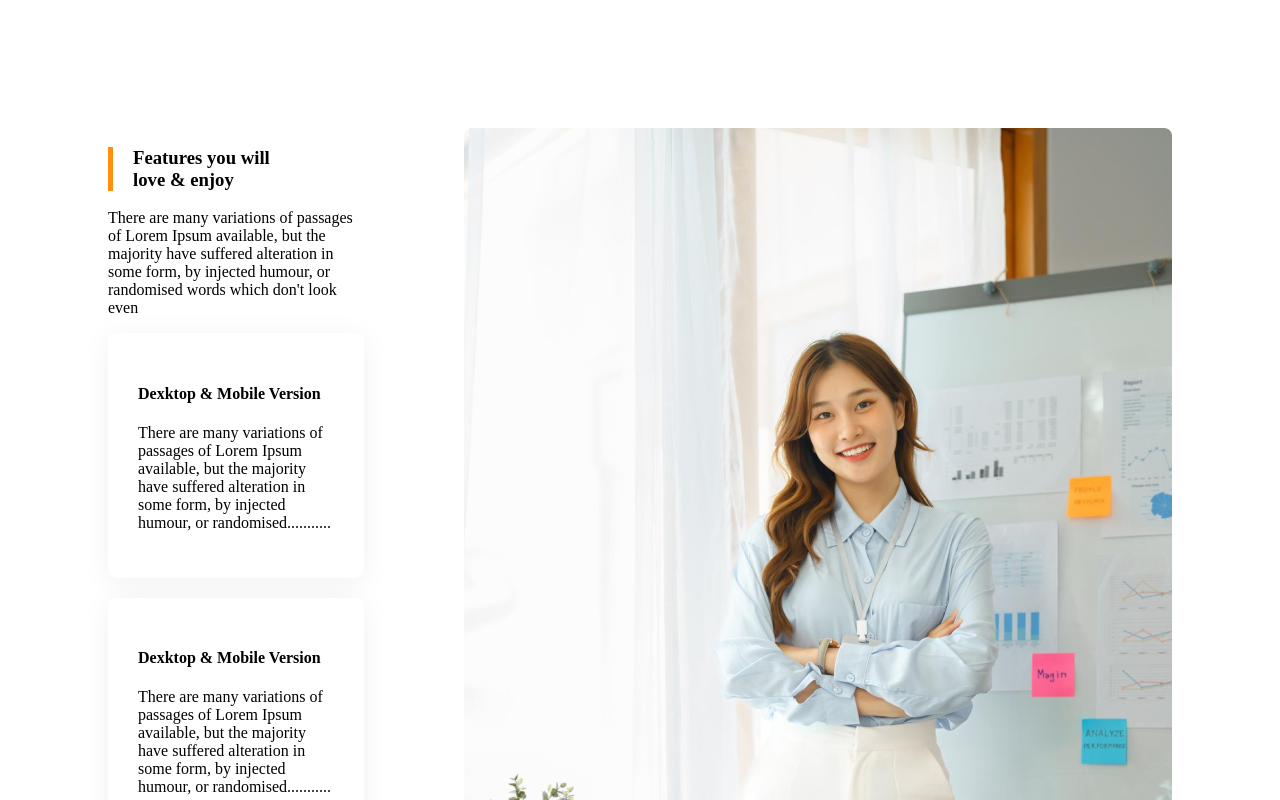
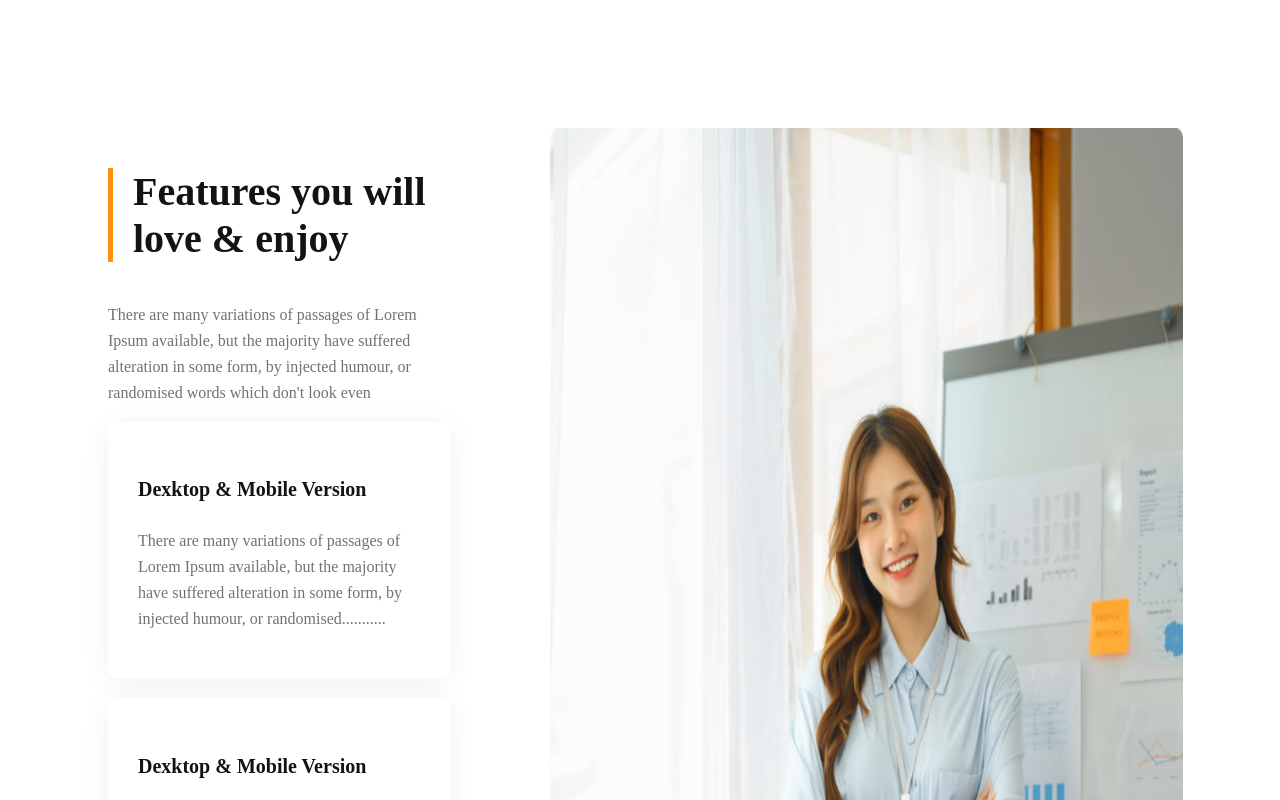
Before and after one commit to bdjahid/g3-architects-resources-test, a plain HTML site: page index.html in a window 1280 px wide. Shown: the part 1980-2780 px from the top of the page. Drawn offline with nearby package versions, Linux system fonts and the light colour scheme.

Commit message:
complete

```diff
--- a/index.html
+++ b/index.html
@@ -56,7 +56,7 @@
         <section class="features">
             <div class="feature-content">
                 <h3 class="feature-title">Features you will <br> love & enjoy</h3>
-                <p class="feature-es">There are many variations of passages of Lorem Ipsum available, but the majority
+                <p class="feature-des">There are many variations of passages of Lorem Ipsum available, but the majority
                     have suffered alteration in some form, by injected humour, or randomised words which don't look even
                 </p>
                 <div class="feature-card">
--- a/style.css
+++ b/style.css
@@ -144,6 +144,19 @@ main {
 .features .feature-title {
     border-left: 5px solid #FF900E;
     padding-left: 20px;
+    color: #131313;
+    font-size: 40px;
+    font-style: normal;
+    font-weight: 600;
+    line-height: normal;
+}
+
+.feature-des {
+    color: #727272;
+    font-size: 16px;
+    font-style: normal;
+    font-weight: 400;
+    line-height: 26px;
 }
 
 .feature-content .feature-card {
@@ -152,6 +165,33 @@ main {
     border-radius: 8px;
     background: #FFF;
     box-shadow: 0px 4px 30px 0px rgba(0, 0, 0, 0.06);
+}
+
+.feature-content .feature-card h4 {
+    color: #131313;
+    font-size: 20px;
+    font-style: normal;
+    font-weight: 600;
+    line-height: normal;
+}
+
+.feature-content .feature-card p {
+    color: #727272;
+    font-size: 16px;
+    font-style: normal;
+    font-weight: 400;
+    line-height: 26px;
+}
+
+.feature-img {
+    width: 50%;
+    margin-right: 200px;
+}
+
+.feature-img img {
+    width: 150%;
+    height: 95%;
+
 }
 
 .ten-years-badge {
@@ -295,9 +335,19 @@ footer {
 
     nav,
     nav>ul,
+    .features,
     .teams-container {
         flex-direction: column;
 
+    }
+
+    .feature-img img {
+        width: 300px;
+    }
+
+    .ten-years-badge {
+        margin-top: 200px;
+        width: 100%;
     }
 
     .team-content {
```
